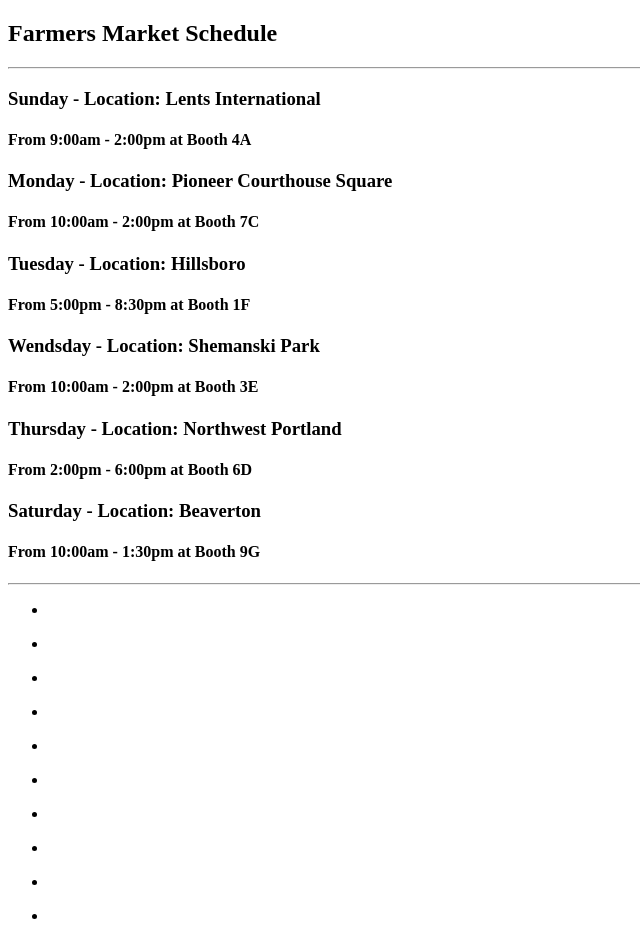
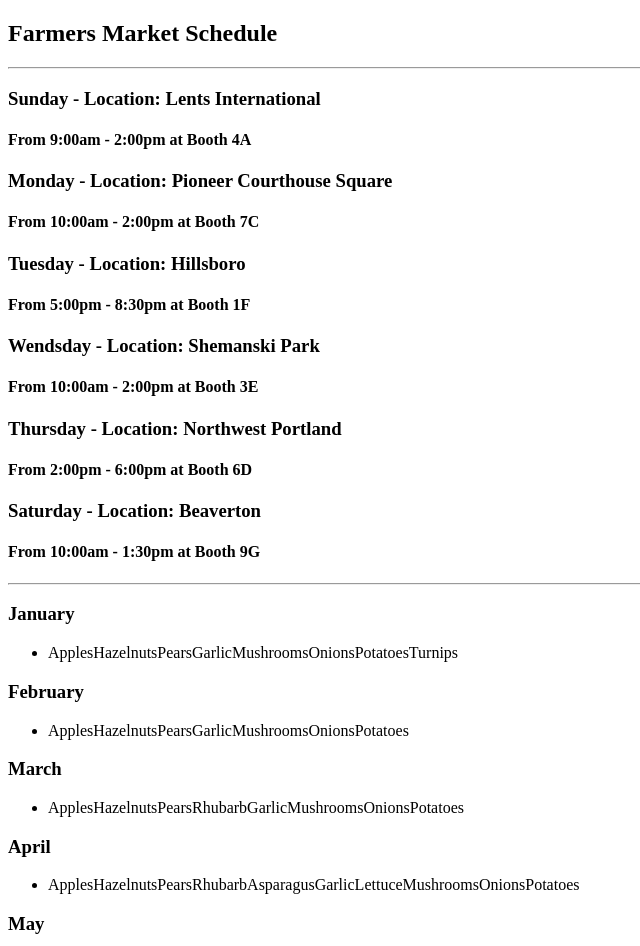
Before and after one commit to jftubridy/reactFarmersMarket, a React app: page / in a window 1280 px wide. Shown: the top 946 px of the page, without its empty margins (0-640 px from the left). Built offline with nearby package versions, Linux system fonts and the light colour scheme.

Commit message:
displays months, and their produce, but needs formatting

```diff
--- a/src/components/AvailableProduce.jsx
+++ b/src/components/AvailableProduce.jsx
@@ -4,16 +4,7 @@
 const availableProduce = [
   {
     month: 'January',
-    selection: [
-      'Apples',
-      'Hazelnuts',
-      'Pears',
-      'Garlic',
-      'Mushrooms',
-      'Onions',
-      'Potatoes',
-      'Turnips'
-    ]
+
   },
   {
     month: 'February',
--- a/src/components/Month.jsx
+++ b/src/components/Month.jsx
@@ -2,18 +2,272 @@
 import Selection from './Selection';
 
 var monthSelection = [
-  {month: 'January'},
-  {month: 'February'},
-  {month: 'March'},
-  {month: 'April'},
-  {month: 'May'},
-  {month: 'June'},
-  {month: 'July'},
-  {month: 'August'},
-  {month: 'September'},
-  {month: 'October'},
-  {month: 'November'},
-  {month: 'December'}
+  {month: 'January',
+  selection: [
+    'Apples',
+    'Hazelnuts',
+    'Pears',
+    'Garlic',
+    'Mushrooms',
+    'Onions',
+    'Potatoes',
+    'Turnips'
+  ]
+//produce: selection.produce
+},
+  {month: 'February',
+  selection: [
+    'Apples',
+    'Hazelnuts',
+    'Pears',
+    'Garlic',
+    'Mushrooms',
+    'Onions',
+    'Potatoes'
+  ]
+  //produce: selection.produce
+},
+  {month: 'March',
+  selection: [
+    'Apples',
+    'Hazelnuts',
+    'Pears',
+    'Rhubarb',
+    'Garlic',
+    'Mushrooms',
+    'Onions',
+    'Potatoes'
+  ]
+  //produce: selection.produce
+},
+  {month: 'April',
+  selection: [
+    'Apples',
+    'Hazelnuts',
+    'Pears',
+    'Rhubarb',
+    'Asparagus',
+    'Garlic',
+    'Lettuce',
+    'Mushrooms',
+    'Onions',
+    'Potatoes'
+  ]
+  //produce: selection.produce
+},
+  {month: 'May',
+  selection: [
+    'Apples',
+    'Hazelnuts',
+    'Pears',
+    'Rhubarb',
+    'Asparagus',
+    'Cauliflower',
+    'Garlic',
+    'Lettuce',
+    'Potatoes',
+    'Radishes'
+  ]
+  //produce: selection.produce
+},
+  {month: 'June',
+  selection: [
+    'Apples',
+    'Hazelnuts',
+    'Pears',
+    'Rhubarb',
+    'Blackberries',
+    'Cherries',
+    'Raspberries',
+    'Strawberries',
+    'Asparagus',
+    'Broccoli',
+    'Cauliflower',
+    'Kohlrabi',
+    'Lettuce',
+    'Mushrooms',
+    'Potatoes',
+    'Radishes',
+    'Squash'
+  ]
+  //produce: selection.produce
+},
+  {month: 'July',
+  selection: [
+    'Apples',
+    'Hazelnuts',
+    'Pears',
+    'Rhubarb',
+    'Apricots',
+    'Blackberries',
+    'Blueberries',
+    'Cherries',
+    'Melons',
+    'Nectarines',
+    'Peaches',
+    'Raspberries',
+    'Strawberries',
+    'Tomatoes',
+    'Beets',
+    'Broccoli',
+    'Brussel Sprouts',
+    'Cabbage',
+    'Carrots',
+    'Cauliflower',
+    'Cucumber',
+    'Eggplant',
+    'Garlic',
+    'Green Beans',
+    'Kohlrabi',
+    'Lettuce',
+    'Mushrooms',
+    'Potatoes',
+    'Radishes',
+    'Squash',
+    'Turnips'
+  ]
+  //produce: selection.produce
+},
+  {month: 'August',
+  selection: [
+    'Apples',
+    'Apricots',
+    'Blackberries',
+    'Blueberries',
+    'Cherries',
+    'Melons',
+    'Nectarines',
+    'Peaches',
+    'Pears',
+    'Plums',
+    'Raspberries',
+    'Rhubarb',
+    'Strawberries',
+    'Tomatoes',
+    'Beets',
+    'Broccoli',
+    'Brussel Sprouts',
+    'Cabbage',
+    'Carrots',
+    'Cauliflower',
+    'Corn',
+    'Cucumber',
+    'Eggplant',
+    'Garlic',
+    'Green Beans',
+    'Kohlrabi',
+    'Lettuce',
+    'Mushrooms',
+    'Onions',
+    'Peas',
+    'Peppers',
+    'Potatoes',
+    'Radishes',
+    'Squash',
+    'Turnips'
+  ]
+  //produce: selection.produce
+},
+  {month: 'September',
+  selection: [
+    'Apples',
+    'Blueberries',
+    'Grapes',
+    'Melons',
+    'Peaches',
+    'Pears',
+    'Plums',
+    'Raspberries',
+    'Tomatoes',
+    'Broccoli',
+    'Brussel Sprouts',
+    'Cabbage',
+    'Carrots',
+    'Cauliflower',
+    'Corn',
+    'Cucumber',
+    'Eggplant',
+    'Garlic',
+    'Green Beans',
+    'Kohlrabi',
+    'Lettuce',
+    'Mushrooms',
+    'Onions',
+    'Peas',
+    'Peppers',
+    'Potatoes',
+    'Radishes',
+    'Squash',
+    'Turnips'
+  ]
+  //produce: selection.produce
+},
+  {month: 'October',
+  selection: [
+    'Apples',
+    'Grapes',
+    'Hazelnuts',
+    'Melons',
+    'Peaches',
+    'Pears',
+    'Tomatoes',
+    'Broccoli',
+    'Brussel Sprouts',
+    'Cabbage',
+    'Carrots',
+    'Cauliflower',
+    'Corn',
+    'Cucumber',
+    'Eggplant',
+    'Garlic',
+    'Green Beans',
+    'Kohlrabi',
+    'Lettuce',
+    'Mushrooms',
+    'Onions',
+    'Peas',
+    'Peppers',
+    'Potatoes',
+    'Pumpkins',
+    'Radishes',
+    'Squash',
+    'Turnips'
+  ]
+  //produce: selection.produce
+},
+  {month: 'November',
+  selection: [
+    'Apples',
+    'Hazelnuts',
+    'Pears',
+    'Broccoli',
+    'Carrots',
+    'Cauliflower',
+    'Garlic',
+    'Mushrooms',
+    'Onions',
+    'Potatoes',
+    'Squash',
+    'Turnips'
+  ]
+  //produce: selection.produce
+},
+  {month: 'December',
+  selection: [
+    'Apples',
+    'Hazelnuts',
+    'Pears',
+    'Broccoli',
+    'Carrots',
+    'Cauliflower',
+    'Garlic',
+    'Mushrooms',
+    'Onions',
+    'Potatoes',
+    'Turnips'
+  ]
+  //produce: selection.produce
+}
 ];
 
 function Month(){
@@ -21,6 +275,7 @@
     <div>
       {monthSelection.map((selection, index) =>
         <Selection month={selection.month}
+          selection={selection.selection}
           key={index}/>
       )}
     </div>
--- a/src/components/Selection.jsx
+++ b/src/components/Selection.jsx
@@ -4,6 +4,7 @@
 function Selection(props){
   return(
     <div>
+      <h3>{props.month}</h3>
       <ul>
         <li>{props.selection}</li>
       </ul>
@@ -12,6 +13,7 @@
 }
 
 Selection.propTypes={
+  month: PropTypes.string.isRequired,
   selection: PropTypes.arrayOf(PropTypes.string)
 };
 
```
